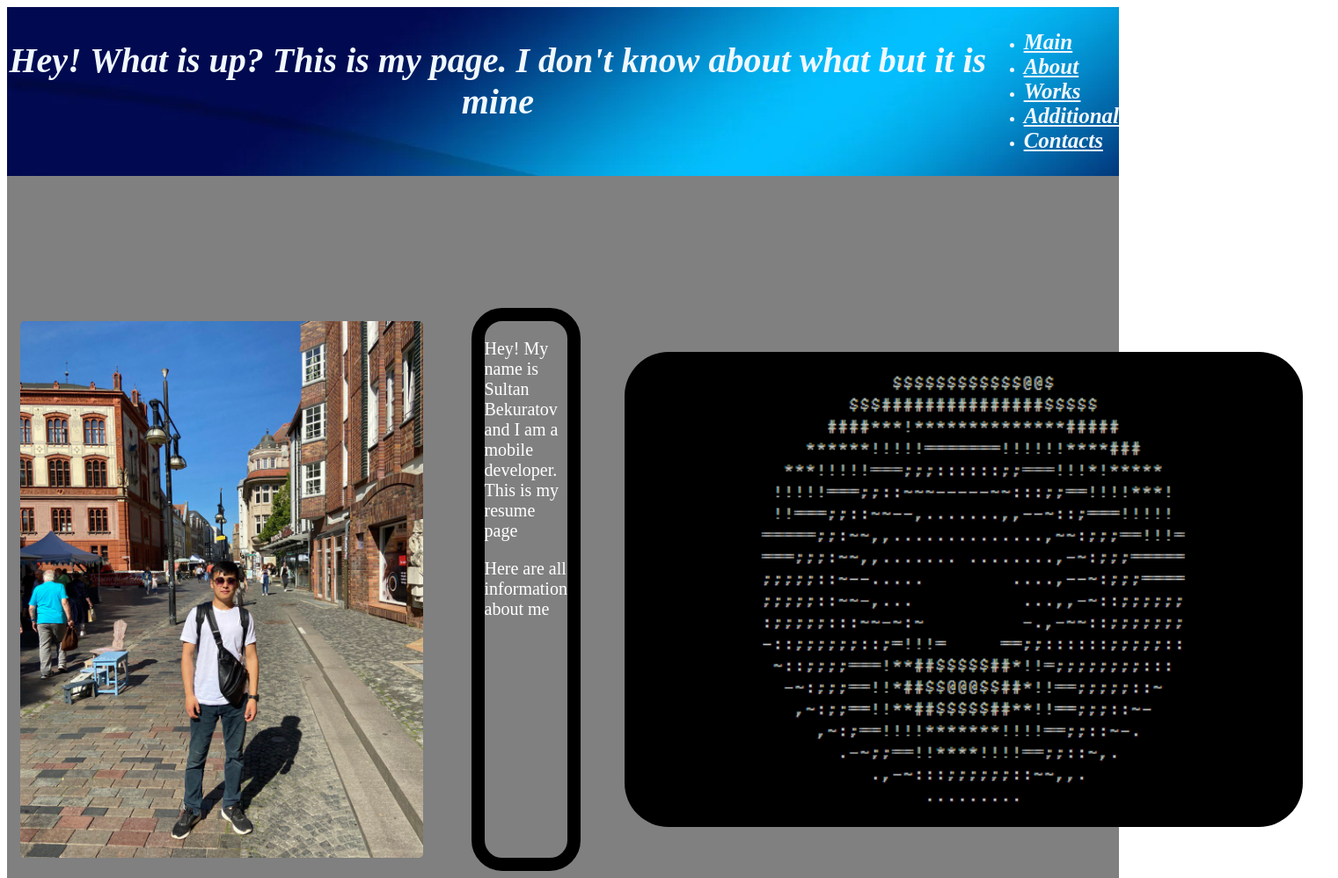
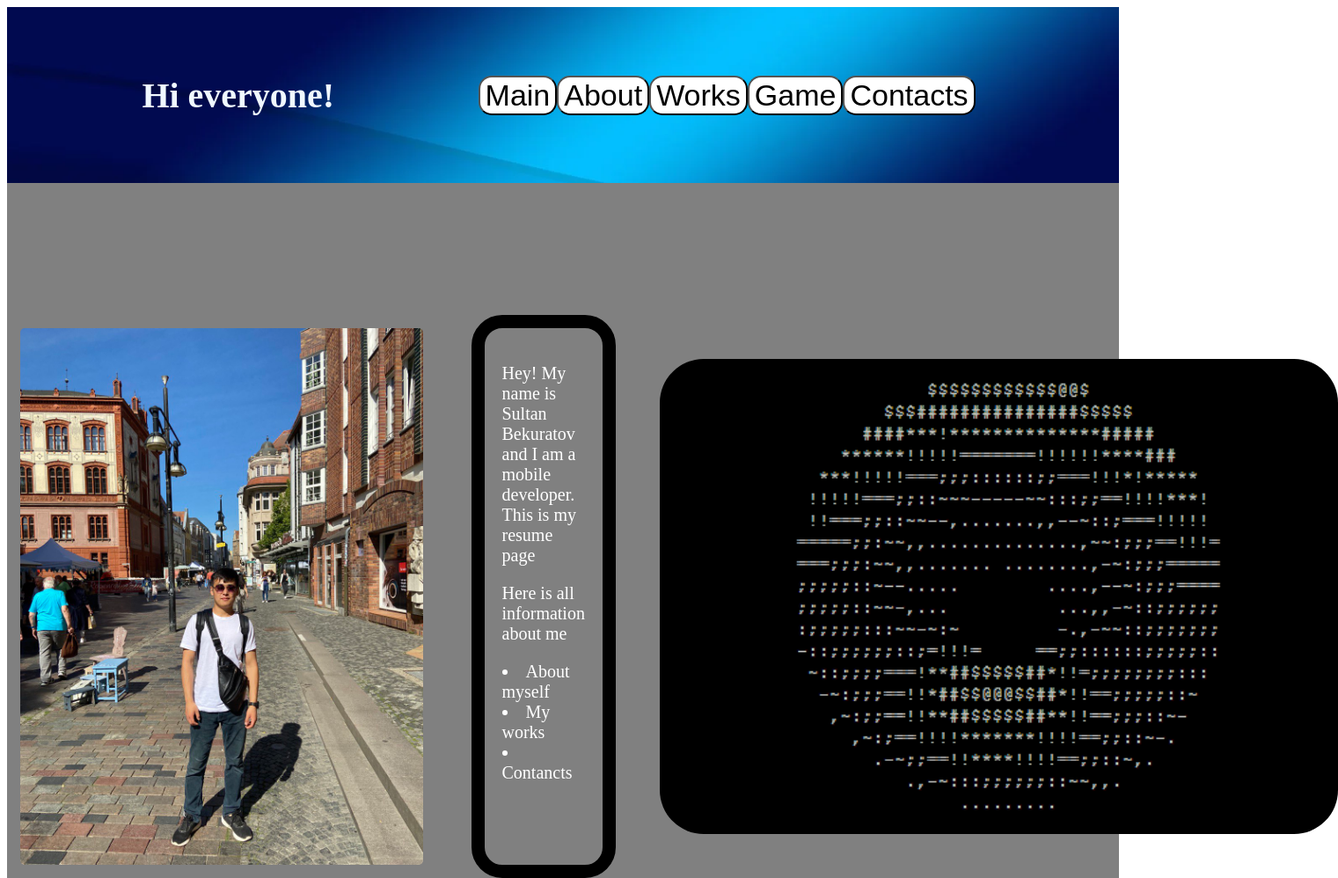
Before and after one commit to SamSultanB/WebProject, a plain HTML site: page index.html in a window 1280 px wide. Shown: the top 998 px of the page at 88% size, 1521 px wide, since content can reach past the window. Drawn offline with Linux system fonts and the light colour scheme.

Commit message:
contacts

```diff
--- a/index.css
+++ b/index.css
@@ -1,41 +1,68 @@
-.header {
-    width: auto;
-    height: 12em;
-    background-image: url("/images/header.webp");
+  header{
+    height: 200px;
+    background-image: url('/images/header.webp');
+    background-attachment: fixed;
+    background-size: cover;
+    font-size: 20px;
+    color: aliceblue;
     display: flex;
-}
+    justify-content:space-evenly;
+    align-items: center;
 
-.action-table{
-    padding-top: 10px;
+  }
+  .header-buttons{
     display: flex;
-    flex-direction: row;
     justify-content: space-around;
-    font-style: italic;
-    font-weight:bold;
-    color: aliceblue;
-    width: 100%;
-}
+    padding: 10px;
+  }
+  header .header-buttons a button{
+    grid-row-start: 2;
+    grid-row-end: 3;
+    color: black;
+    font-size: 1.7em;
+    background-color: white;
+    border-radius: 15px;
+  }
 
-.bar{
-    display: flex;
-    text-align: center;
-    font-size: 20px;
-}
 
-.buttons a{
-    display:flex;
-    flex-direction: row;
-    color: aliceblue;
-    font-size: 25px;
-}
 
 .footer {
     padding: 15px;
-    text-align: center;
+    display: flex;
+    justify-content: center;
+    flex-direction: row;
     background-color: aqua;
     font-size: 30px;
     height: 10em;
 }
+
+.instagram{
+    display:flex;
+    flex-direction: column;
+    justify-content: center;
+    align-items: center;
+    font-size: 10px;
+    margin: 25px;
+}
+
+.gmail{
+    display:flex;
+    flex-direction: column;
+    justify-content: center;
+    align-items: center;
+    font-size: 10px;
+    margin: 25px;
+}
+
+.contact{
+    display:flex;
+    flex-direction: column;
+    justify-content: center;
+    align-items: center;
+    font-size: 10px;
+    margin: 25px;
+}
+
 
 .main-container {
     display: flex;
@@ -59,6 +86,7 @@
     border-radius: 35px;
     margin-left: 40px;
     font-size: 20px;
+    padding: 20px;
 }
 
 .mainImage{
@@ -85,6 +113,7 @@
     margin-top: 100px;
     margin-right: 100px;
     background-color: springgreen;
+    font-size: 25px;
     color: black;
     border-radius: 30px;
     padding: 10px;
@@ -131,6 +160,7 @@
     display: flex;
     justify-content: space-evenly;
     flex-direction: row;
+    align-items: center;
     background-color: hotpink;
     height: 40em;
 }
@@ -157,6 +187,8 @@
 
 .afterClicker {
     display:flex;
+    max-width: 300px;
+    max-height: 400px;
     justify-content: center;
     align-items: center;
     color: black;
--- a/index.html
+++ b/index.html
@@ -8,33 +8,30 @@
     <title>Something</title>
 </head>
 <body>
-    <header class="header">
-        <div class="action-table">
-            <div class="bar">
-                <h1>Hey! What is up? This is my page. I don't know about what but it is mine</h1>
-            </div>
-            <div class="buttons">
-                <ul>
-                    <li><a href="">Main</a></li>
-                    <li><a href="">About</a></li>
-                    <li><a href="">Works</a></li>
-                    <li><a href="">Additional</a></li>
-                    <li><a href="">Contacts</a></li>
-                </ul>
-            </div>
+    <header>
+        <h1>Hi everyone!</h1>
+        <div class="header-buttons">
+            <a href="#main"><button>Main</button></a>
+          <a href="#about"><button>About</button></a>
+          <a href="#works"><button>Works</button></a>
+          <a href="#add"><button>Game</button></a>
+          <a href="#contacts"><button>Contacts</button></a>
         </div>
-    </header>
+      </header>
     <div class="main-container">
-        <div class="main">
+        <div class="main" id="main">
             <img class="mainImage" src="/images/rostock.jpeg" alt="">
             <div class="main-text">
                 <p>Hey! My name is Sultan Bekuratov and I am a mobile developer. This is my resume page</p>
-                <p>Here are all information about me</p>
+                <p>Here is all information about me</p>
+                <li>About myself</li>
+                <li>My works</li>
+                <li>Contancts</li>
             </div>
             <img class="dunat" src="/images/dunat.gif" alt="">
         </div>
 
-        <div class="about">
+        <div class="about" id="about">
             <div class="race-youtube">
                 <h2>Race 24 Le-Man</h2>
                 <iframe class="race" src="https://www.youtube.com/embed/IYRMLSgvjVY" title="YouTube video player" frameborder="0" allow="accelerometer; autoplay; clipboard-write; encrypted-media; gyroscope; picture-in-picture" allowfullscreen></iframe>
@@ -49,7 +46,7 @@
                 </div>
         </div>
 
-        <div class="works">
+        <div class="works" id="works">
             <div class="info">
                 <h2>I don't have big background but have done some projects like</h2>
                 <ul>
@@ -80,8 +77,18 @@
             </div>
         </div>
     </div>
-    <footer class="footer">
-        <h1>This is my footer!</h1>
-        <p>Guys! This is my footer and I also don't know what is it, but I know it is my</p>
+    <footer class="footer" id="contacts">
+        <div class="instagram">
+            <h1>Here is my instagram</h1>
+            <a href=""><img src="/images/instagram.png" width="70" height="auto" alt=""></a>
+        </div>
+        <div class="gmail">
+            <h1>My gmail</h1>
+            <a href=""><img src="/images/gmail.png" width="70" height="auto" alt=""></a>
+        </div>
+        <div class="contact">
+            <h1>My contact number</h1>
+            <a href=""><img src="/images/phone.png" width="70" height="auto" alt=""></a>
+        </div>
     </footer>
 </body>
```
Also changed, not shown: images/gmail.png (added), images/instagram.png (added), images/phone.png (added).
